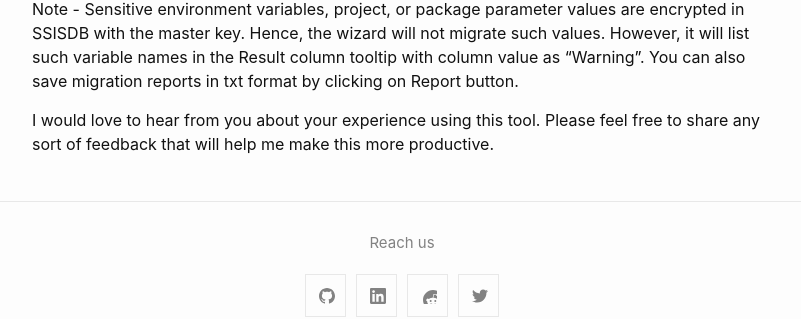
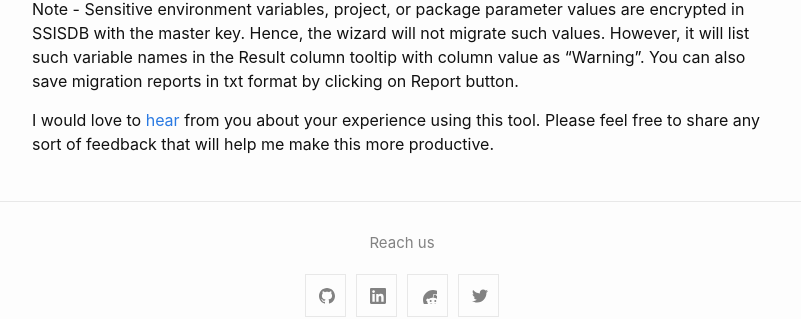
Before and after one commit to kr55/ssiscataloger, a Jekyll site: the page built from index.md, in a window 1280 px wide and 900 px high, scrolled down 4826 px. Shown: the part 548-867 px from the top of the window, without its empty margins (238-1039 px from the left). Built offline with Jekyll 4.4.1, drawn with Linux system fonts in a browser that asks for light colours; our own code applies the rules of GitHub Pages for plain Markdown files; part of the change alters nothing that is shown.

```diff
--- a/index.md
+++ b/index.md
@@ -86,4 +86,4 @@ Any warning or error during the migration gets available against the respective
 
 Note - Sensitive environment variables, project, or package parameter values are encrypted in SSISDB with the master key. Hence, the wizard will not migrate such values. However, it will list such variable names in the Result column tooltip with column value as "Warning". You can also save migration reports in txt format by clicking on Report button.
 
-I would love to hear from you about your experience using this tool. Please feel free to share any sort of feedback that will help me make this more productive.
+I would love to [hear](https://marketplace.visualstudio.com/items?itemName=AzureOps.ssiscataloger&ssr=false#review-details) from you about your experience using this tool. Please feel free to share any sort of feedback that will help me make this more productive.
```
